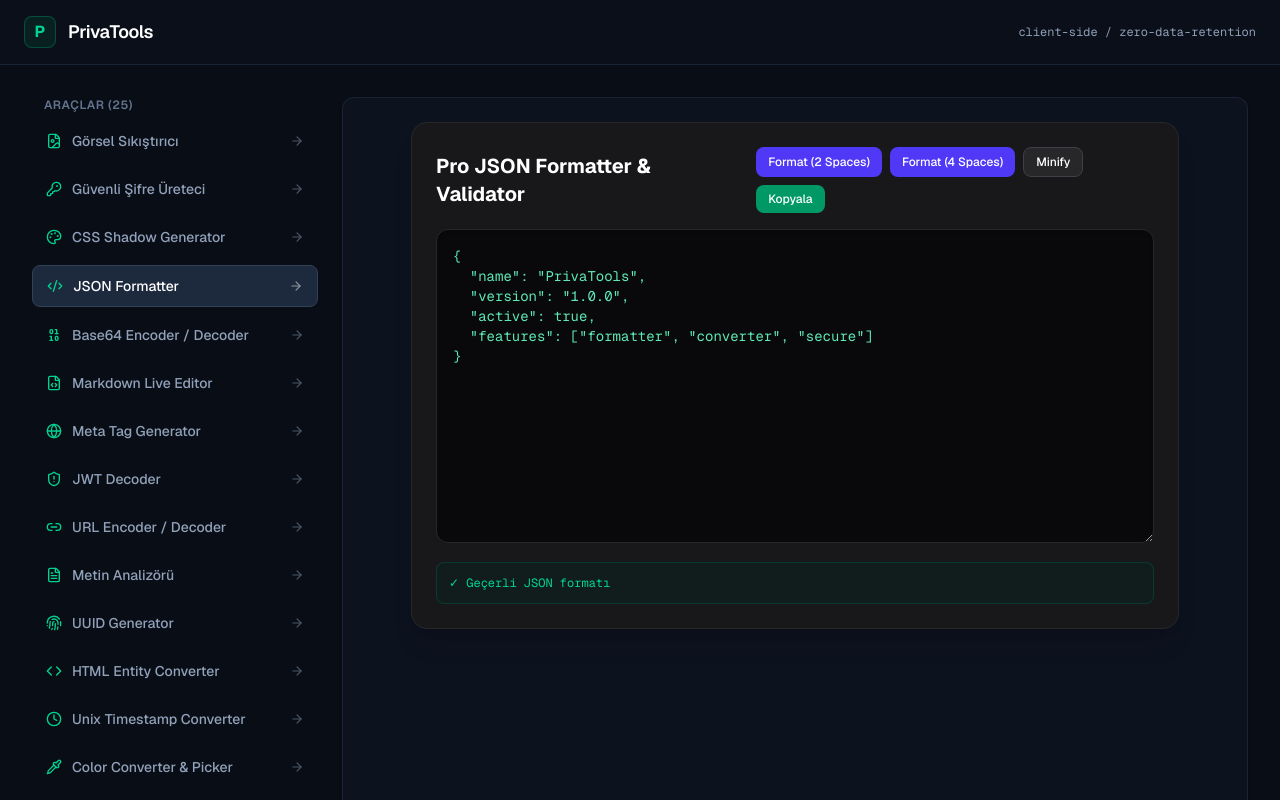
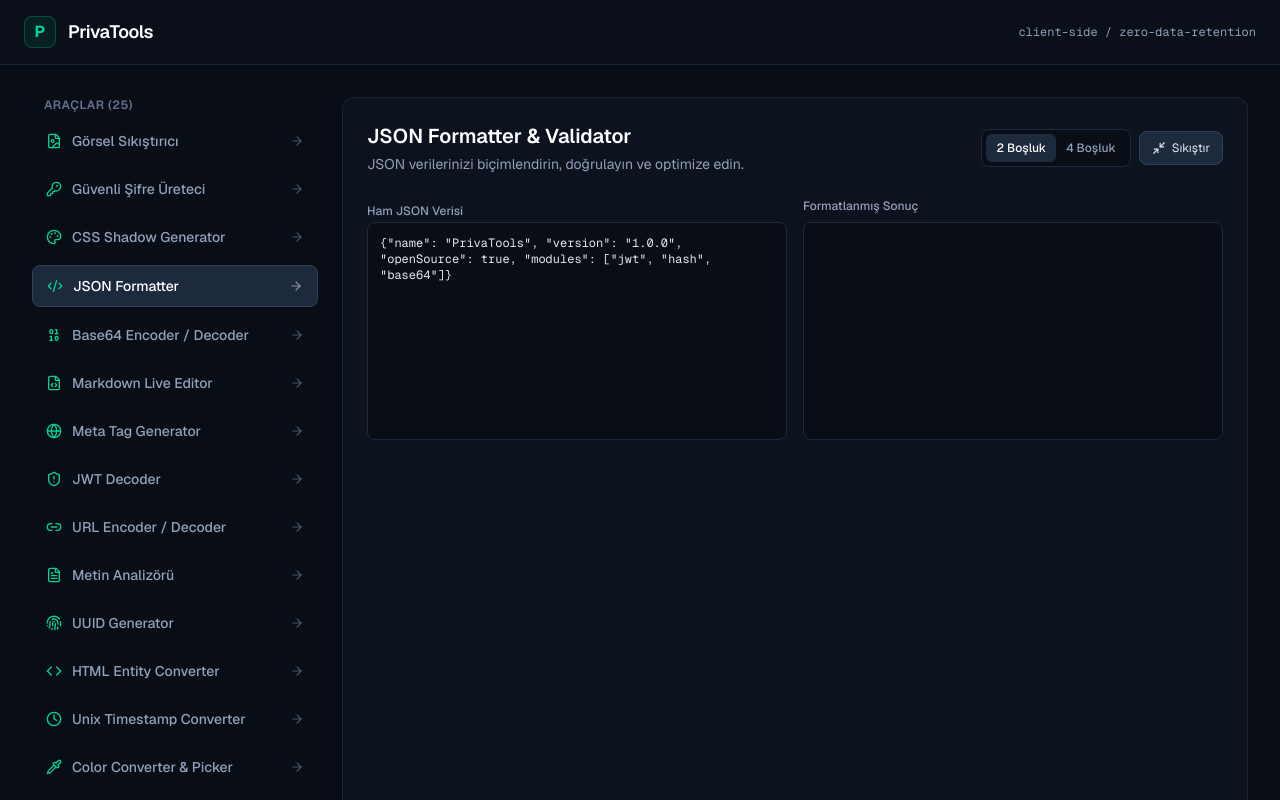
Before and after one commit to MuhammedEdev/privatools, a Next.js app: page / in a window 1280 px wide. Both pictures are taken after a click on the button "JSON Formatter". Shown: the top 800 px of the page. Built offline with nearby package versions, Linux system fonts and the light colour scheme.

Commit message:
Upgrade JsonFormatter component with indentation controls and minification support

```diff
--- a/src/components/tools/JsonFormatter.tsx
+++ b/src/components/tools/JsonFormatter.tsx
@@ -1,101 +1,138 @@
 "use client";
 
-import React, { useState } from "react";
+import { useState } from "react";
+import { Copy, Check, AlertCircle, Minimize2, Maximize2, Code2 } from "lucide-react";
 
 export default function JsonFormatter() {
-  const [jsonInput, setJsonInput] = useState('{\n  "name": "PrivaTools",\n  "version": "1.0.0",\n  "active": true,\n  "features": ["formatter", "converter", "secure"]\n}');
-  const [error, setError] = useState<string | null>(null);
+  const [rawJson, setRawJson] = useState<string>('{"name": "PrivaTools", "version": "1.0.0", "openSource": true, "modules": ["jwt", "hash", "base64"]}');
+  const [formattedJson, setFormattedJson] = useState<string>("");
+  const [jsonError, setJsonError] = useState<string | null>(null);
+  const [jsonCopied, setJsonCopied] = useState<boolean>(false);
+  const [indentSize, setIndentSize] = useState<number>(2);
 
-  const handleFormat = (indent: number) => {
+  const handleFormatJson = (input: string, spaces: number = indentSize) => {
+    setRawJson(input);
+    if (!input.trim()) {
+      setFormattedJson("");
+      setJsonError(null);
+      return;
+    }
     try {
-      setError(null);
-      const parsed = JSON.parse(jsonInput);
-      setJsonInput(JSON.stringify(parsed, null, indent));
+      const parsed = JSON.parse(input);
+      setFormattedJson(JSON.stringify(parsed, null, spaces));
+      setJsonError(null);
     } catch (err: any) {
-      setError(err.message);
+      setJsonError(err.message || "Geçersiz JSON sözdizimi");
+      setFormattedJson("");
     }
   };
 
-  const handleMinify = () => {
+  const handleMinimize = () => {
+    if (!rawJson.trim()) return;
     try {
-      setError(null);
-      const parsed = JSON.parse(jsonInput);
-      setJsonInput(JSON.stringify(parsed));
+      const parsed = JSON.parse(rawJson);
+      const minified = JSON.stringify(parsed);
+      setFormattedJson(minified);
+      setJsonError(null);
     } catch (err: any) {
-      setError(err.message);
+      setJsonError(err.message || "Geçersiz JSON");
     }
   };
 
+  const handleIndentChange = (spaces: number) => {
+    setIndentSize(spaces);
+    handleFormatJson(rawJson, spaces);
+  };
+
   const copyToClipboard = () => {
-    navigator.clipboard.writeText(jsonInput);
-    alert("JSON panoya kopyalandı!");
+    if (!formattedJson) return;
+    navigator.clipboard.writeText(formattedJson);
+    setJsonCopied(true);
+    setTimeout(() => setJsonCopied(false), 2000);
   };
 
   return (
-    <div className="p-6 bg-zinc-900 rounded-2xl border border-zinc-800 text-white max-w-3xl mx-auto shadow-xl">
-      <div className="flex flex-col sm:flex-row sm:items-center justify-between gap-4 mb-4">
-        <h2 className="text-xl font-bold">Pro JSON Formatter & Validator</h2>
-        <div className="flex flex-wrap gap-2">
+    <div className="space-y-6">
+      <div className="flex flex-col sm:flex-row sm:items-center justify-between gap-4">
+        <div>
+          <h1 className="text-xl font-semibold text-white">JSON Formatter & Validator</h1>
+          <p className="text-sm text-slate-400 mt-1">
+            JSON verilerinizi biçimlendirin, doğrulayın ve optimize edin.
+          </p>
+        </div>
+
+        <div className="flex items-center gap-2 flex-wrap">
+          <div className="flex bg-[#090D16] border border-slate-800 rounded-lg p-1 text-xs">
             <button
-            onClick={() => handleFormat(2)}
-            className="px-3 py-1.5 bg-indigo-600 hover:bg-indigo-700 text-xs font-medium rounded-lg transition-colors"
+              onClick={() => handleIndentChange(2)}
+              className={`px-2.5 py-1.5 rounded-md font-medium transition ${indentSize === 2 && !jsonError ? "bg-slate-800 text-white" : "text-slate-400 hover:text-white"}`}
             >
-            Format (2 Spaces)
+              2 Boşluk
             </button>
             <button
-            onClick={() => handleFormat(4)}
-            className="px-3 py-1.5 bg-indigo-600 hover:bg-indigo-700 text-xs font-medium rounded-lg transition-colors"
+              onClick={() => handleIndentChange(4)}
+              className={`px-2.5 py-1.5 rounded-md font-medium transition ${indentSize === 4 && !jsonError ? "bg-slate-800 text-white" : "text-slate-400 hover:text-white"}`}
             >
-            Format (4 Spaces)
+              4 Boşluk
             </button>
+          </div>
+
           <button
-            onClick={handleMinify}
-            className="px-3 py-1.5 bg-zinc-800 hover:bg-zinc-700 text-xs font-medium rounded-lg transition-colors border border-zinc-700"
+            onClick={handleMinimize}
+            className="bg-slate-800 hover:bg-slate-700 text-slate-200 text-xs px-3 py-2 rounded-lg transition flex items-center gap-1.5 border border-slate-700"
+            title="Tek Satıra Sıkıştır (Minify)"
           >
-            Minify
-          </button>
-          <button
-            onClick={copyToClipboard}
-            className="px-3 py-1.5 bg-emerald-600 hover:bg-emerald-700 text-xs font-medium rounded-lg transition-colors"
-          >
-            Kopyala
+            <Minimize2 className="w-3.5 h-3.5" /> Sıkıştır
           </button>
         </div>
       </div>
 
-      <div className="relative">
+      <div className="grid grid-cols-1 md:grid-cols-2 gap-4">
+        <div className="space-y-2">
+          <label className="text-xs font-medium text-slate-400">Ham JSON Verisi</label>
           <textarea
-          rows={14}
-          value={jsonInput}
-          onChange={(e) => {
-            setJsonInput(e.target.value);
-            try {
-              if (e.target.value.trim() === "") {
-                setError(null);
-                return;
-              }
-              JSON.parse(e.target.value);
-              setError(null);
-            } catch (err: any) {
-              setError(err.message);
-            }
-          }}
-          className={`w-full bg-zinc-950 border ${
-            error ? "border-red-500" : "border-zinc-800"
-          } rounded-xl p-4 text-sm font-mono text-emerald-300 focus:outline-none focus:border-indigo-500 transition-colors shadow-inner`}
+            rows={12}
+            value={rawJson}
+            onChange={(e) => handleFormatJson(e.target.value)}
             placeholder="JSON verinizi buraya yapıştırın..."
+            className="w-full bg-[#090D16] border border-slate-800 rounded-lg p-3 text-xs font-mono text-slate-200 focus:outline-none focus:border-slate-700 transition resize-none"
           />
         </div>
 
-      {error ? (
-        <div className="mt-3 p-3 bg-red-950/50 border border-red-800/60 rounded-lg flex items-center gap-2 text-red-300 text-xs font-mono">
-          <span className="font-bold">Hata:</span> {error}
+        <div className="space-y-2 flex flex-col justify-between">
+          <div>
+            <div className="flex justify-between items-center mb-2">
+              <label className="text-xs font-medium text-slate-400">Formatlanmış Sonuç</label>
+              {formattedJson && (
+                <button
+                  onClick={copyToClipboard}
+                  className="text-xs text-emerald-400 hover:underline flex items-center gap-1"
+                >
+                  {jsonCopied ? <Check className="w-3 h-3" /> : <Copy className="w-3 h-3" />}
+                  {jsonCopied ? "Kopyalandı" : "Kopyala"}
+                </button>
+              )}
+            </div>
+
+            {jsonError ? (
+              <div className="bg-rose-500/10 border border-rose-500/30 rounded-lg p-4 flex items-start gap-3 text-rose-400 text-xs">
+                <AlertCircle className="w-4 h-4 shrink-0 mt-0.5" />
+                <div>
+                  <p className="font-semibold">Sözdizimi Hatası</p>
+                  <p className="mt-1 opacity-90 font-mono">{jsonError}</p>
+                </div>
               </div>
             ) : (
-        <div className="mt-3 p-3 bg-emerald-950/30 border border-emerald-800/40 rounded-lg flex items-center gap-2 text-emerald-400 text-xs font-mono">
-          <span>✓ Geçerli JSON formatı</span>
+              <textarea
+                rows={12}
+                readOnly
+                value={formattedJson || (rawJson ? "" : "Düzenlenmiş çıktı burada görünecek...")}
+                className="w-full bg-[#090D16] border border-slate-800 rounded-lg p-3 text-xs font-mono text-emerald-400 focus:outline-none resize-none"
+              />
+            )}
           </div>
-      )}
+        </div>
+      </div>
     </div>
   );
 }
```
Lines whose indentation alone changed are shown as unchanged.
